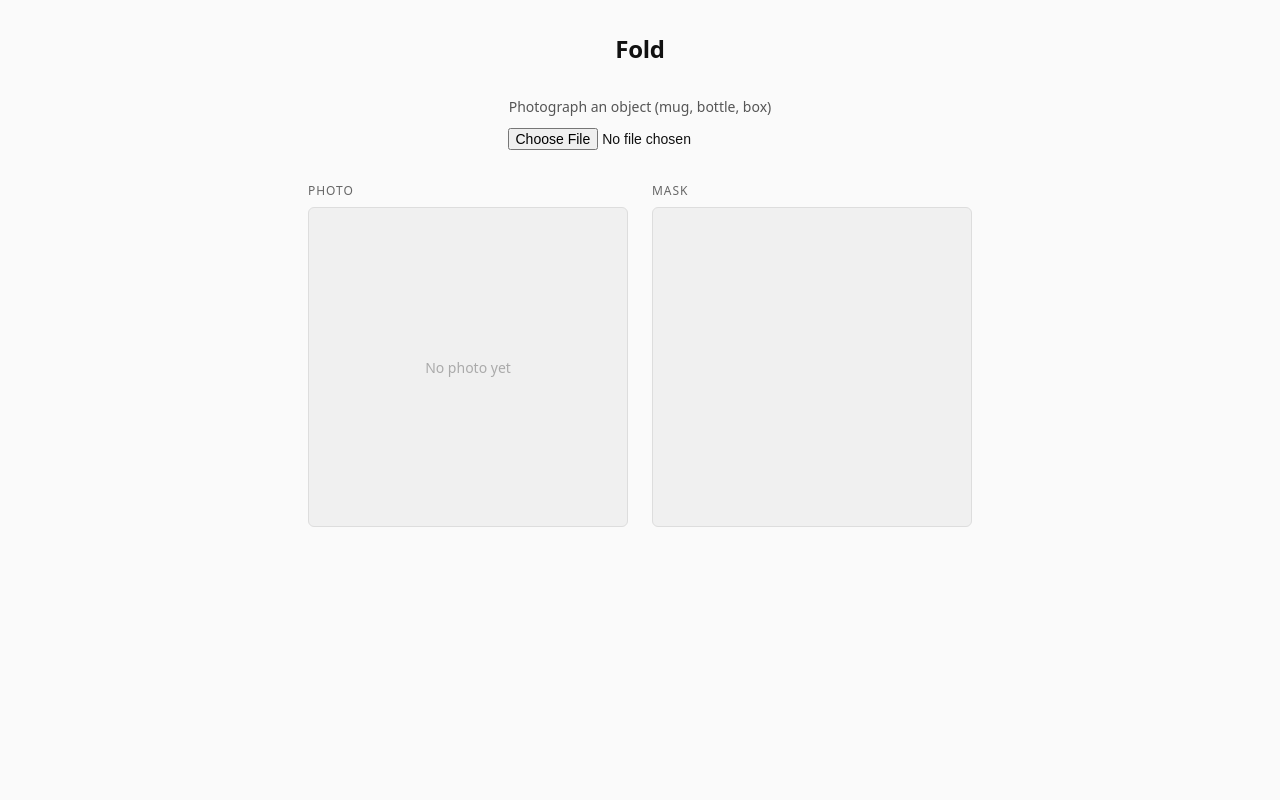
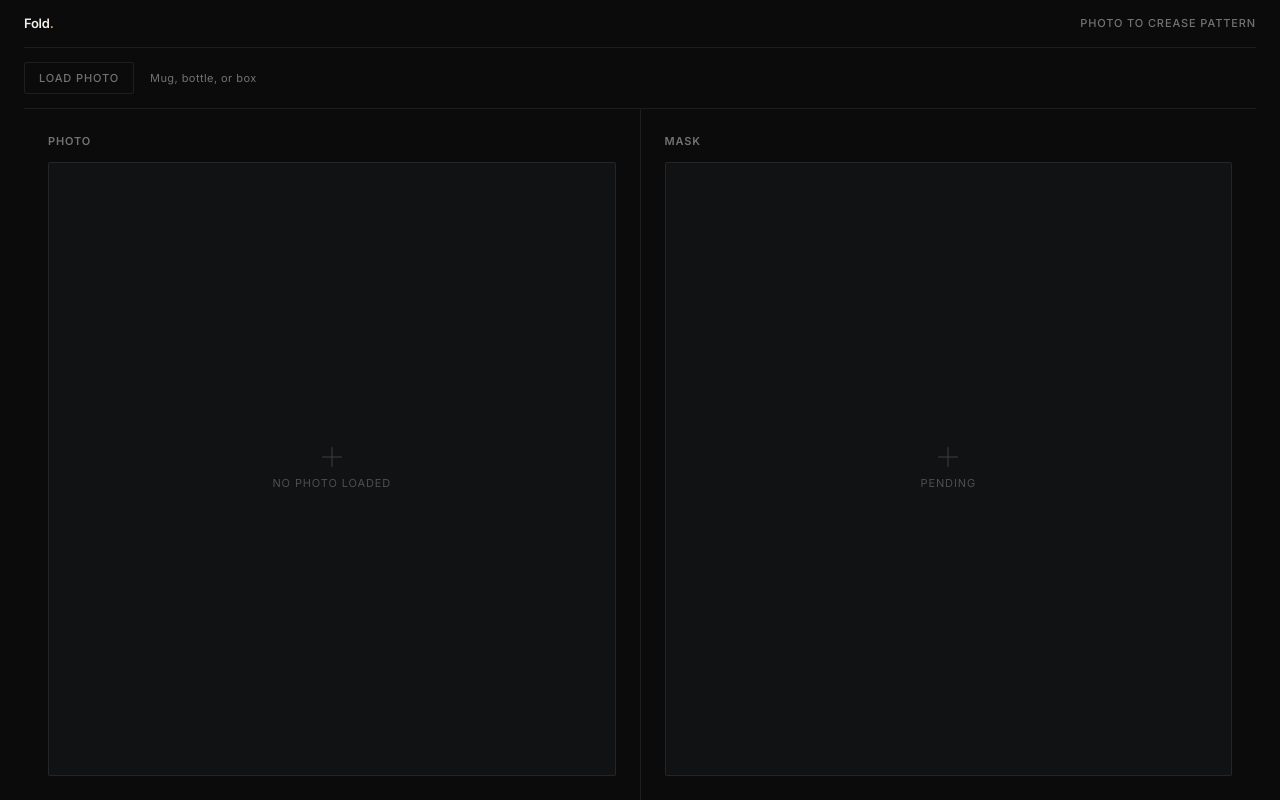
Before and after one commit to prohle/laundry-sim, a Next.js app: page / in a window 1280 px wide. Built offline with nearby package versions, Linux system fonts and the light colour scheme.

Commit message:
Design system: dark studio, hairline structure, amber accent

```diff
--- a/src/app/globals.css
+++ b/src/app/globals.css
@@ -1,3 +1,30 @@
+/* ──────────────────────────────────────────────────────────────
+   Design tokens
+   ────────────────────────────────────────────────────────────── */
+:root {
+  --color-canvas:     #0B0B0C;
+  --color-surface:    #111214;
+  --color-text:       #F2F0EB;
+  --color-text-dim:   rgba(242, 240, 235, 0.45);
+  --color-border:     rgba(255, 255, 255, 0.08);
+  --color-accent:     #E8A33D;
+  --color-accent-dim: rgba(232, 163, 61, 0.18);
+
+  --font-sans: var(--font-inter), 'Inter', system-ui, -apple-system, sans-serif;
+
+  --radius: 2px;
+
+  --transition: 180ms ease-out;
+
+  /* Layout */
+  --max-width: 1440px;
+  --gutter: 24px;
+  --divider: 1px;
+}
+
+/* ──────────────────────────────────────────────────────────────
+   Reset
+   ────────────────────────────────────────────────────────────── */
 *,
 *::before,
 *::after {
@@ -6,85 +33,280 @@
   padding: 0;
 }
 
+/* ──────────────────────────────────────────────────────────────
+   Base
+   ────────────────────────────────────────────────────────────── */
 html,
 body {
   height: 100%;
-  font-family: system-ui, -apple-system, sans-serif;
-  background: #fafafa;
-  color: #111;
+  font-family: var(--font-sans);
+  font-size: 14px;
+  line-height: 1.5;
+  background: var(--color-canvas);
+  color: var(--color-text);
+  -webkit-font-smoothing: antialiased;
+  -moz-osx-font-smoothing: grayscale;
 }
 
-main {
+/* ──────────────────────────────────────────────────────────────
+   App shell
+   ────────────────────────────────────────────────────────────── */
+.app-shell {
   min-height: 100vh;
   display: flex;
   flex-direction: column;
-  align-items: center;
-  padding: 2rem 1rem;
-  gap: 2rem;
+  max-width: var(--max-width);
+  margin: 0 auto;
+  padding: 0 var(--gutter);
 }
 
-h1 {
-  font-size: 1.5rem;
-  font-weight: 600;
-  letter-spacing: -0.01em;
+/* ──────────────────────────────────────────────────────────────
+   Top bar
+   ────────────────────────────────────────────────────────────── */
+.top-bar {
+  display: flex;
+  align-items: center;
+  justify-content: space-between;
+  height: 48px;
+  border-bottom: var(--divider) solid var(--color-border);
+  flex-shrink: 0;
 }
 
-.upload-area {
+.top-bar__wordmark {
+  font-size: 13px;
+  font-weight: 600;
+  letter-spacing: -0.02em;
+  color: var(--color-text);
+  text-transform: none;
+}
+
+.top-bar__wordmark span {
+  color: var(--color-accent);
+}
+
+.top-bar__status {
+  font-size: 11px;
+  font-weight: 500;
+  letter-spacing: 0.08em;
+  text-transform: uppercase;
+  color: var(--color-text-dim);
+}
+
+/* ──────────────────────────────────────────────────────────────
+   Upload row
+   ────────────────────────────────────────────────────────────── */
+.upload-row {
+  display: flex;
+  align-items: center;
+  gap: 16px;
+  padding: 14px 0;
+  border-bottom: var(--divider) solid var(--color-border);
+  flex-shrink: 0;
+}
+
+.upload-label {
+  display: inline-flex;
+  align-items: center;
+  gap: 8px;
+  padding: 0 14px;
+  height: 32px;
+  border: var(--divider) solid var(--color-border);
+  border-radius: var(--radius);
+  font-size: 11px;
+  font-weight: 500;
+  letter-spacing: 0.08em;
+  text-transform: uppercase;
+  color: var(--color-text-dim);
+  cursor: pointer;
+  transition: border-color var(--transition), color var(--transition);
+  white-space: nowrap;
+  user-select: none;
+}
+
+.upload-label:hover {
+  border-color: var(--color-accent);
+  color: var(--color-accent);
+}
+
+.upload-label:focus-within {
+  outline: none;
+  border-color: var(--color-accent);
+  color: var(--color-accent);
+}
+
+/* visually hidden file input */
+.upload-input {
+  position: absolute;
+  width: 1px;
+  height: 1px;
+  overflow: hidden;
+  clip: rect(0 0 0 0);
+  white-space: nowrap;
+}
+
+.upload-hint {
+  font-size: 11px;
+  letter-spacing: 0.04em;
+  color: var(--color-text-dim);
+}
+
+/* ──────────────────────────────────────────────────────────────
+   Two-panel split
+   ────────────────────────────────────────────────────────────── */
+.panel-split {
+  flex: 1;
+  display: grid;
+  grid-template-columns: 1fr var(--divider) 1fr;
+  min-height: 0;
+}
+
+.panel-split__divider {
+  background: var(--color-border);
+  align-self: stretch;
+}
+
+.panel-col {
   display: flex;
   flex-direction: column;
-  align-items: center;
-  gap: 0.75rem;
+  padding: var(--gutter);
+  gap: 12px;
+  min-height: 0;
 }
 
-.upload-area label {
-  font-size: 0.875rem;
-  color: #555;
+.panel-col:first-child {
+  padding-right: var(--gutter);
 }
 
-.upload-area input[type="file"] {
-  font-size: 0.875rem;
+.panel-col:last-child {
+  padding-left: var(--gutter);
 }
 
-.panels {
+/* ──────────────────────────────────────────────────────────────
+   Panel header
+   ────────────────────────────────────────────────────────────── */
+.panel-header {
   display: flex;
-  gap: 1.5rem;
-  flex-wrap: wrap;
-  justify-content: center;
+  align-items: center;
+  justify-content: space-between;
+  flex-shrink: 0;
 }
 
-.panel {
-  display: flex;
-  flex-direction: column;
-  gap: 0.5rem;
+.panel-header__label {
+  font-size: 11px;
+  font-weight: 600;
+  letter-spacing: 0.08em;
+  text-transform: uppercase;
+  color: var(--color-text-dim);
 }
 
-.panel-label {
-  font-size: 0.75rem;
+.panel-header__badge {
+  font-size: 11px;
   font-weight: 500;
-  text-transform: uppercase;
-  letter-spacing: 0.08em;
-  color: #666;
+  letter-spacing: 0.04em;
+  color: var(--color-accent);
+  font-variant-numeric: tabular-nums;
 }
 
-.panel-box {
-  width: 320px;
-  height: 320px;
-  border: 1px solid #ddd;
-  border-radius: 6px;
-  background: #f0f0f0;
+/* ──────────────────────────────────────────────────────────────
+   Panel canvas (content area)
+   ────────────────────────────────────────────────────────────── */
+.panel-canvas {
+  flex: 1;
+  border: var(--divider) solid var(--color-border);
+  border-radius: var(--radius);
+  background: var(--color-surface);
   display: flex;
   align-items: center;
   justify-content: center;
   overflow: hidden;
+  min-height: 320px;
+  transition: border-color var(--transition);
 }
 
-.panel-box img {
+.panel-canvas:hover {
+  border-color: rgba(255, 255, 255, 0.14);
+}
+
+.panel-canvas img {
   width: 100%;
   height: 100%;
   object-fit: contain;
+  display: block;
+  transition: opacity var(--transition);
 }
 
-.panel-box.empty {
-  color: #aaa;
-  font-size: 0.875rem;
+/* ──────────────────────────────────────────────────────────────
+   Empty state — deliberate, not broken
+   ────────────────────────────────────────────────────────────── */
+.empty-state {
+  display: flex;
+  flex-direction: column;
+  align-items: center;
+  gap: 8px;
+  pointer-events: none;
+  user-select: none;
 }
+
+.empty-state__cross {
+  width: 20px;
+  height: 20px;
+  position: relative;
+  opacity: 0.2;
+}
+
+.empty-state__cross::before,
+.empty-state__cross::after {
+  content: '';
+  position: absolute;
+  background: var(--color-text);
+  border-radius: 1px;
+}
+
+.empty-state__cross::before {
+  width: 1px;
+  height: 100%;
+  left: 50%;
+  top: 0;
+  transform: translateX(-50%);
+}
+
+.empty-state__cross::after {
+  width: 100%;
+  height: 1px;
+  left: 0;
+  top: 50%;
+  transform: translateY(-50%);
+}
+
+.empty-state__text {
+  font-size: 11px;
+  letter-spacing: 0.08em;
+  text-transform: uppercase;
+  color: var(--color-text-dim);
+  opacity: 0.6;
+}
+
+/* ──────────────────────────────────────────────────────────────
+   Responsive — single column under 768px
+   ────────────────────────────────────────────────────────────── */
+@media (max-width: 767px) {
+  .panel-split {
+    grid-template-columns: 1fr;
+    grid-template-rows: auto var(--divider) auto;
+  }
+
+  .panel-split__divider {
+    align-self: auto;
+    height: var(--divider);
+  }
+
+  .panel-col:first-child {
+    padding-right: var(--gutter);
+    padding-bottom: var(--gutter);
+  }
+
+  .panel-col:last-child {
+    padding-left: var(--gutter);
+    padding-top: var(--gutter);
+  }
+}
--- a/src/app/layout.tsx
+++ b/src/app/layout.tsx
@@ -1,5 +1,13 @@
 import type { Metadata } from "next";
+import { Inter } from "next/font/google";
 import "./globals.css";
+
+const inter = Inter({
+  subsets: ["latin"],
+  weight: ["400", "500", "600"],
+  variable: "--font-inter",
+  display: "swap",
+});
 
 export const metadata: Metadata = {
   title: "Fold — photo to crease pattern",
@@ -13,7 +21,7 @@ export default function RootLayout({
   children: React.ReactNode;
 }) {
   return (
-    <html lang="en">
+    <html lang="en" className={inter.variable}>
       <body>{children}</body>
     </html>
   );
--- a/src/app/page.tsx
+++ b/src/app/page.tsx
@@ -10,7 +10,6 @@ export default function Home() {
       const file = e.target.files?.[0];
       if (!file) return;
 
-      // Revoke the previous object URL to avoid memory leaks
       if (photoUrl) {
         URL.revokeObjectURL(photoUrl);
       }
@@ -21,39 +20,70 @@ export default function Home() {
   );
 
   return (
-    <main>
-      <h1>Fold</h1>
+    <div className="app-shell">
+      {/* Top bar */}
+      <header className="top-bar">
+        <span className="top-bar__wordmark">
+          Fold<span>.</span>
+        </span>
+        <span className="top-bar__status">Photo to crease pattern</span>
+      </header>
 
-      <div className="upload-area">
-        <label htmlFor="photo-input">Photograph an object (mug, bottle, box)</label>
+      {/* Upload row */}
+      <div className="upload-row">
+        <label className="upload-label" htmlFor="photo-input">
           <input
+            className="upload-input"
             id="photo-input"
             type="file"
             accept="image/*"
             onChange={handleFileChange}
           />
+          Load photo
+        </label>
+        <span className="upload-hint">Mug, bottle, or box</span>
       </div>
 
-      <div className="panels">
-        <div className="panel">
-          <span className="panel-label">photo</span>
-          <div className={`panel-box${photoUrl ? "" : " empty"}`}>
+      {/* Two-panel split */}
+      <div className="panel-split">
+        {/* Photo panel */}
+        <div className="panel-col">
+          <div className="panel-header">
+            <span className="panel-header__label">Photo</span>
+            {photoUrl && (
+              <span className="panel-header__badge">1 image</span>
+            )}
+          </div>
+          <div className="panel-canvas">
             {photoUrl ? (
               // eslint-disable-next-line @next/next/no-img-element
               <img src={photoUrl} alt="Uploaded photo" />
             ) : (
-              "No photo yet"
+              <div className="empty-state">
+                <div className="empty-state__cross" aria-hidden="true" />
+                <span className="empty-state__text">No photo loaded</span>
+              </div>
             )}
           </div>
         </div>
 
-        <div className="panel">
-          <span className="panel-label">mask</span>
-          <div className="panel-box empty">
+        {/* Divider */}
+        <div className="panel-split__divider" aria-hidden="true" />
+
+        {/* Mask panel */}
+        <div className="panel-col">
+          <div className="panel-header">
+            <span className="panel-header__label">Mask</span>
+          </div>
+          <div className="panel-canvas">
             {/* mask will appear here in task 1.3 */}
+            <div className="empty-state">
+              <div className="empty-state__cross" aria-hidden="true" />
+              <span className="empty-state__text">Pending</span>
             </div>
           </div>
         </div>
-    </main>
+      </div>
+    </div>
   );
 }
```
Lines whose indentation alone changed are shown as unchanged.
